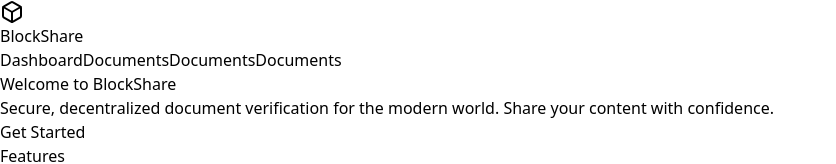
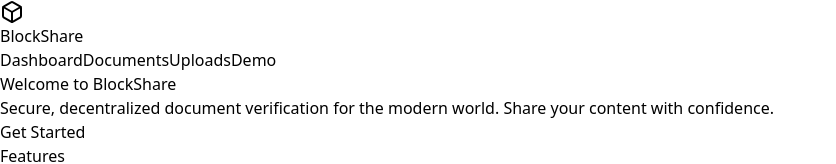
Before and after one commit to shrnx/BlockShare, a React (Vite) app: page / in a window 1280 px wide. Shown: the top 164 px of the page, without its empty margins (0-836 px from the left). Built offline with nearby package versions, Linux system fonts and the light colour scheme.

Commit message:
updated button text

```diff
--- a/src/components/BlockShareLanding.jsx
+++ b/src/components/BlockShareLanding.jsx
@@ -60,8 +60,8 @@ export default function BlockShareLanding() {
         <nav className="ml-auto flex gap-6 sm:gap-8 font-bold">
           <button onClick={handleNavigateToDashboard}>Dashboard</button>
           <button>Documents</button>
-          <button>Documents</button>
-          <button>Documents</button>
+          <button>Uploads</button>
+          <button>Demo</button>
         </nav>
       </header>
       <main className="flex-1">
```
